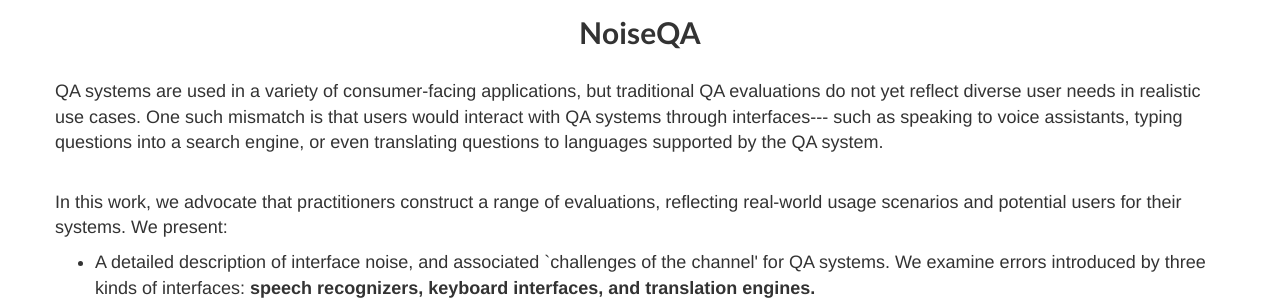
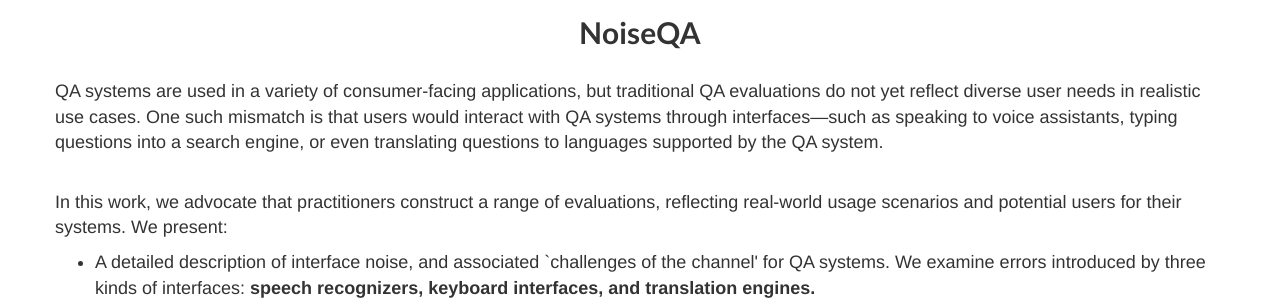
Before and after one commit to halogen-hallucinations/halogen-hallucinations.github.io, a Jekyll site: the page built from index.md, in a window 1280 px wide and 900 px high, scrolled down 642 px. Shown: the part 179-479 px from the top of the window. Built offline with Jekyll 4.4.1, drawn with Linux system fonts in a browser that asks for light colours; our own code applies the rules of GitHub Pages for plain Markdown files.

```diff
--- a/_includes/about_title.html
+++ b/_includes/about_title.html
@@ -15,8 +15,8 @@
         <div class="lead">
 
             <p>
-            QA systems are used in a variety of consumer-facing applications, but traditional QA evaluations do not yet reflect diverse user needs in realistic use cases. One such mismatch is that users would interact with QA systems through interfaces---
-               such as speaking to voice assistants, typing questions into a search engine, or even translating questions to languages supported by the QA system.</p>
+            QA systems are used in a variety of consumer-facing applications, but traditional QA evaluations do not yet reflect diverse user needs in realistic use cases. One such mismatch is that users would interact with QA systems through
+                interfaces—such as speaking to voice assistants, typing questions into a search engine, or even translating questions to languages supported by the QA system.</p>
             </br>
             <p>In this work, we advocate that practitioners construct a range of evaluations, reflecting real-world usage scenarios and potential users for their systems. We present:
                 <ul>
```
